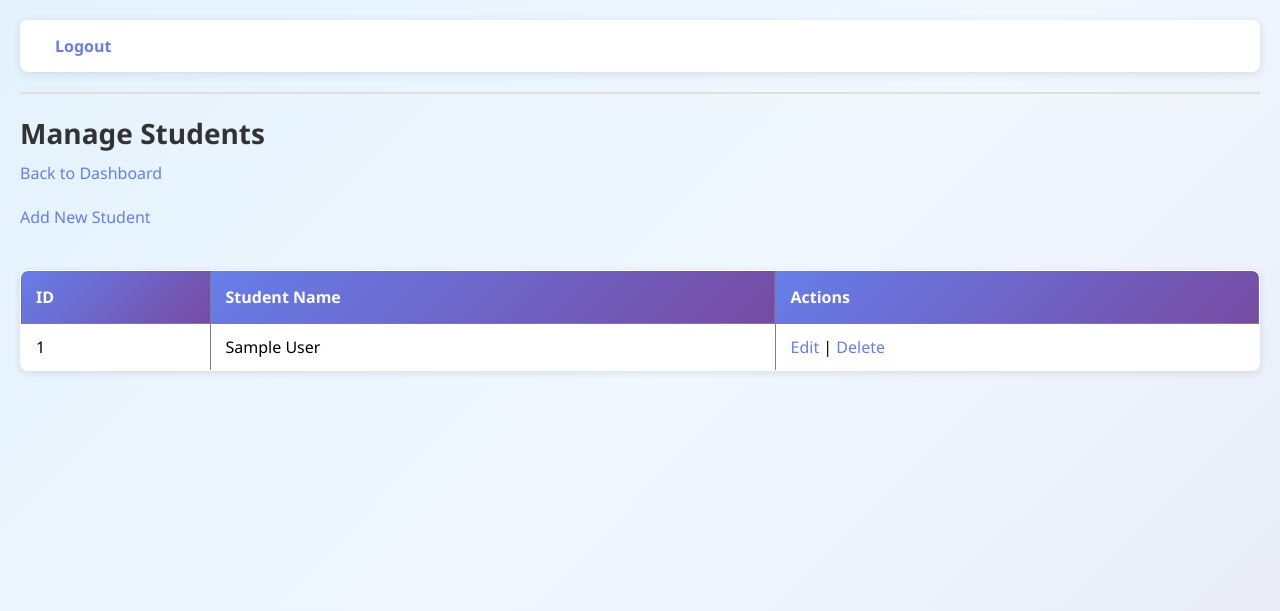
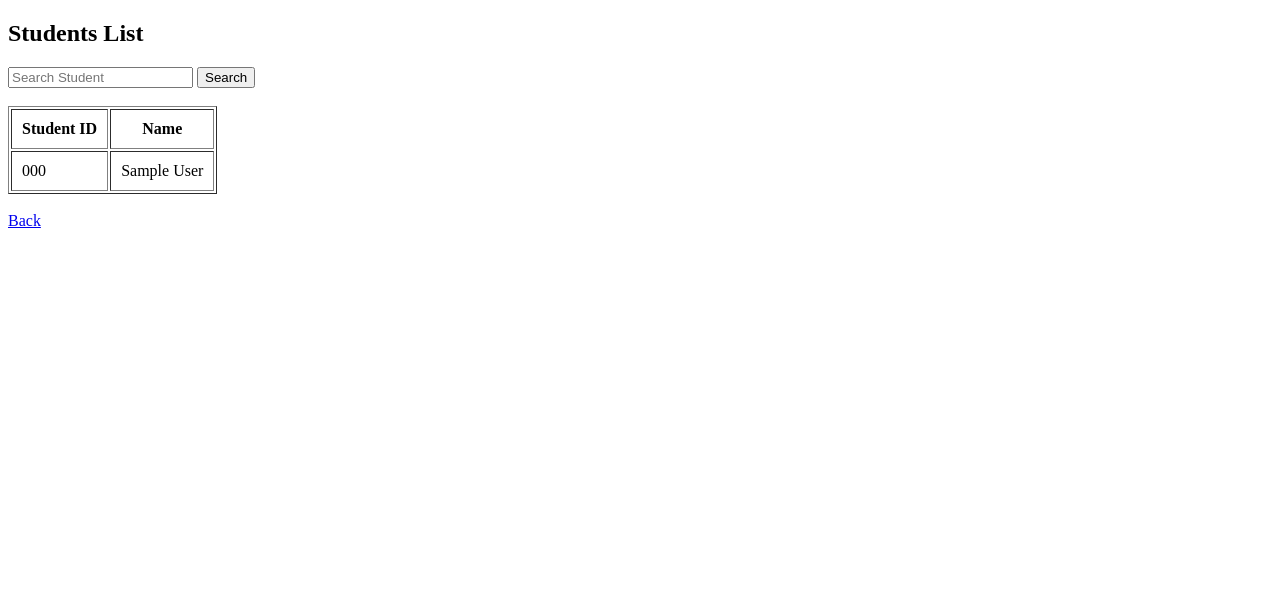
Before and after one commit to pagidelaprashanth99-bit/student_manager, a Flask app: page /teacher/students in a window 1280 px wide. Shown: the top 611 px of the page. Run offline with Flask 3, Linux system fonts and the light colour scheme; a user stored in the database is signed in; tables that the repository leaves empty hold one stand-in row (values such as "Sample post"); parts of the project's set-up code (start-up, migrations or seed data) failed here and were passed over.

Commit message:
Update students.html

```diff
--- a/app/templates/teacher/students.html
+++ b/app/templates/teacher/students.html
@@ -1,39 +1,50 @@
-{% extends "base.html" %}
+<!DOCTYPE html>
+<html>
+<head>
+    <title>Students</title>
+</head>
+<body>
 
-{% block content %}
+<h2>Students List</h2>
 
-<h2>Manage Students</h2>
+<form method="GET">
 
-<a href="{{ url_for('teacher.dashboard') }}">Back to Dashboard</a>
-<br><br>
+    <input
+        type="text"
+        name="search"
+        placeholder="Search Student"
+        value="{{ search }}"
+    >
 
-<a href="{{ url_for('teacher.add_student') }}">Add New Student</a>
+    <button type="submit">Search</button>
 
-<br><br>
+</form>
+
+<br>
 
 <table border="1" cellpadding="10">
+
     <tr>
-        <th>ID</th>
-        <th>Student Name</th>
-        <th>Actions</th>
+        <th>Student ID</th>
+        <th>Name</th>
     </tr>
 
     {% for student in students %}
+
     <tr>
-        <td>{{ student.id }}</td>
+        <td>{{ student.student_code }}</td>
         <td>{{ student.name }}</td>
-        <td>
-            <a href="{{ url_for('teacher.edit_student', student_id=student.id) }}">
-                Edit
-            </a>
-            |
-            <a href="{{ url_for('teacher.delete_student', student_id=student.id) }}"
-               onclick="return confirm('Are you sure you want to delete this student?')">
-                Delete
-            </a>
-        </td>
     </tr>
+
     {% endfor %}
+
 </table>
 
-{% endblock %}
+<br>
+
+<a href="{{ url_for('teacher.dashboard') }}">
+    Back
+</a>
+
+</body>
+</html>
```
